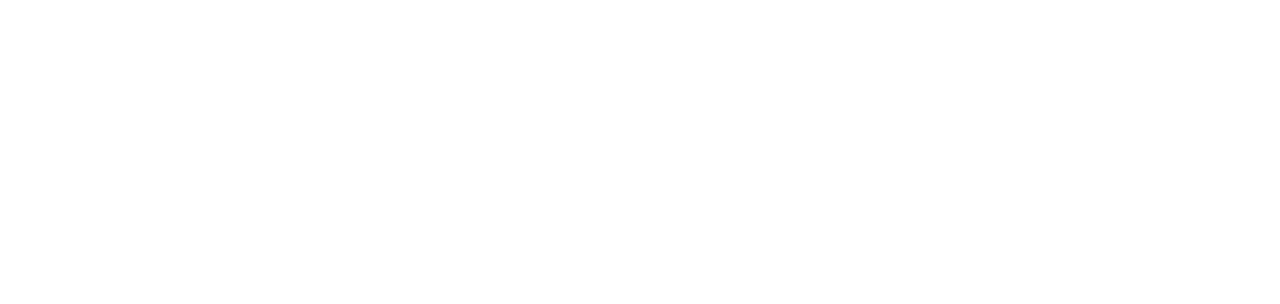
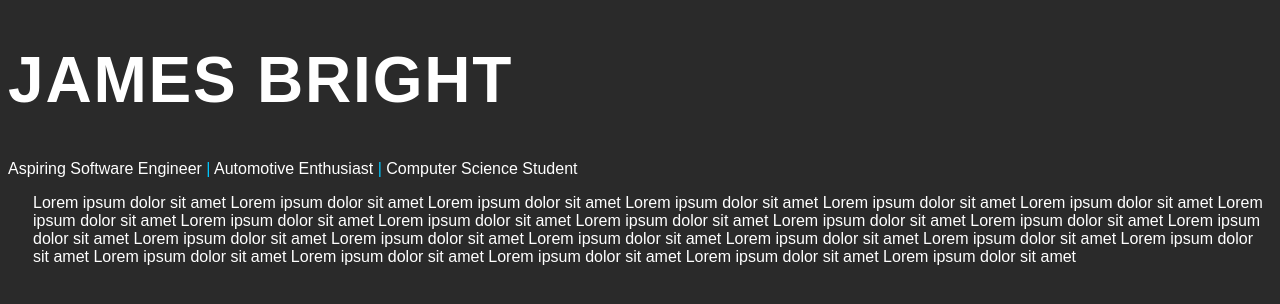
Before and after one commit to jbrjteb1234/website, a Svelte app: page / in a window 1280 px wide. Shown: the top 304 px of the page. Built offline with nearby package versions, Linux system fonts and the light colour scheme.

Commit message:
CSS root and initial html elements

```diff
--- a/src/App.svelte
+++ b/src/App.svelte
@@ -3,5 +3,69 @@
 </script>
 
 <style>
-  /* Components */
+
+  :root {
+    --font-family: "Poppins", Sans-serif;
+    --font-size-extra-large: 4rem;
+    --font-size-large: 2rem;
+    --font-size-medium: 2rem;
+    --font-size-small: 1rem;
+    --font-color-white: rgb(255,255,255);
+    --font-color-blue: rgb(0, 200, 255);
+    --font-color-orange: rgb(255, 170, 0);
+    --padding-left: 25px;
+  }
+
+  :global(body) {
+    background-color: rgb(42, 42, 42);
+  }
+
+  .header-title {
+    font-size: var(--font-size-extra-large);
+    font-family: var(--font-family);
+    color: var(--font-color-white);
+    letter-spacing: 1.8px;
+  }
+
+  .header-subtitle{
+    font-size: var(--font-size-small);
+    font-family: var(--font-family);
+    color: var(--font-color-white);
+    font-weight: normal;
+  }
+
+  .description{
+    padding-left: var(--padding-left);
+    font-size: var(--font-size-small);
+    font-family: var(--font-family);
+    color: var(--font-color-white);
+  }
+
 </style>
+
+<h1 class="header-title">
+  JAMES BRIGHT
+</h1>
+
+<h2 class="header-subtitle">
+  Aspiring Software Engineer
+  <span style="color: var(--font-color-blue)"> | </span>
+  Automotive Enthusiast
+  <span style="color: var(--font-color-blue)"> | </span>
+  Computer Science Student
+</h2>
+
+<p class="description">
+  Lorem ipsum dolor sit amet Lorem ipsum dolor sit amet
+  Lorem ipsum dolor sit amet Lorem ipsum dolor sit amet
+  Lorem ipsum dolor sit amet Lorem ipsum dolor sit amet
+  Lorem ipsum dolor sit amet Lorem ipsum dolor sit amet
+  Lorem ipsum dolor sit amet Lorem ipsum dolor sit amet
+  Lorem ipsum dolor sit amet Lorem ipsum dolor sit amet
+  Lorem ipsum dolor sit amet Lorem ipsum dolor sit amet
+  Lorem ipsum dolor sit amet Lorem ipsum dolor sit amet
+  Lorem ipsum dolor sit amet Lorem ipsum dolor sit amet
+  Lorem ipsum dolor sit amet Lorem ipsum dolor sit amet
+  Lorem ipsum dolor sit amet Lorem ipsum dolor sit amet
+  Lorem ipsum dolor sit amet Lorem ipsum dolor sit amet
+</p>
```
